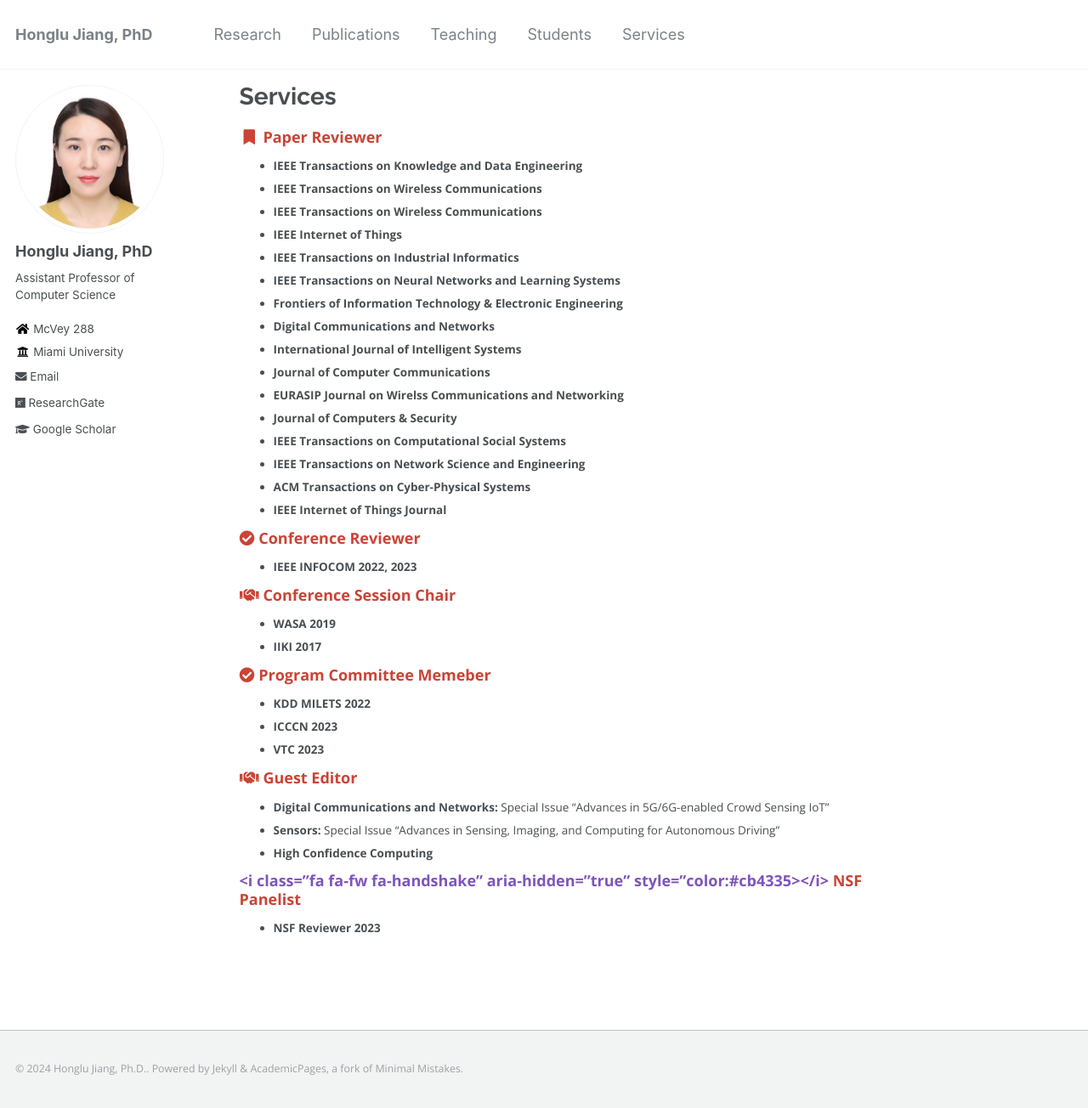
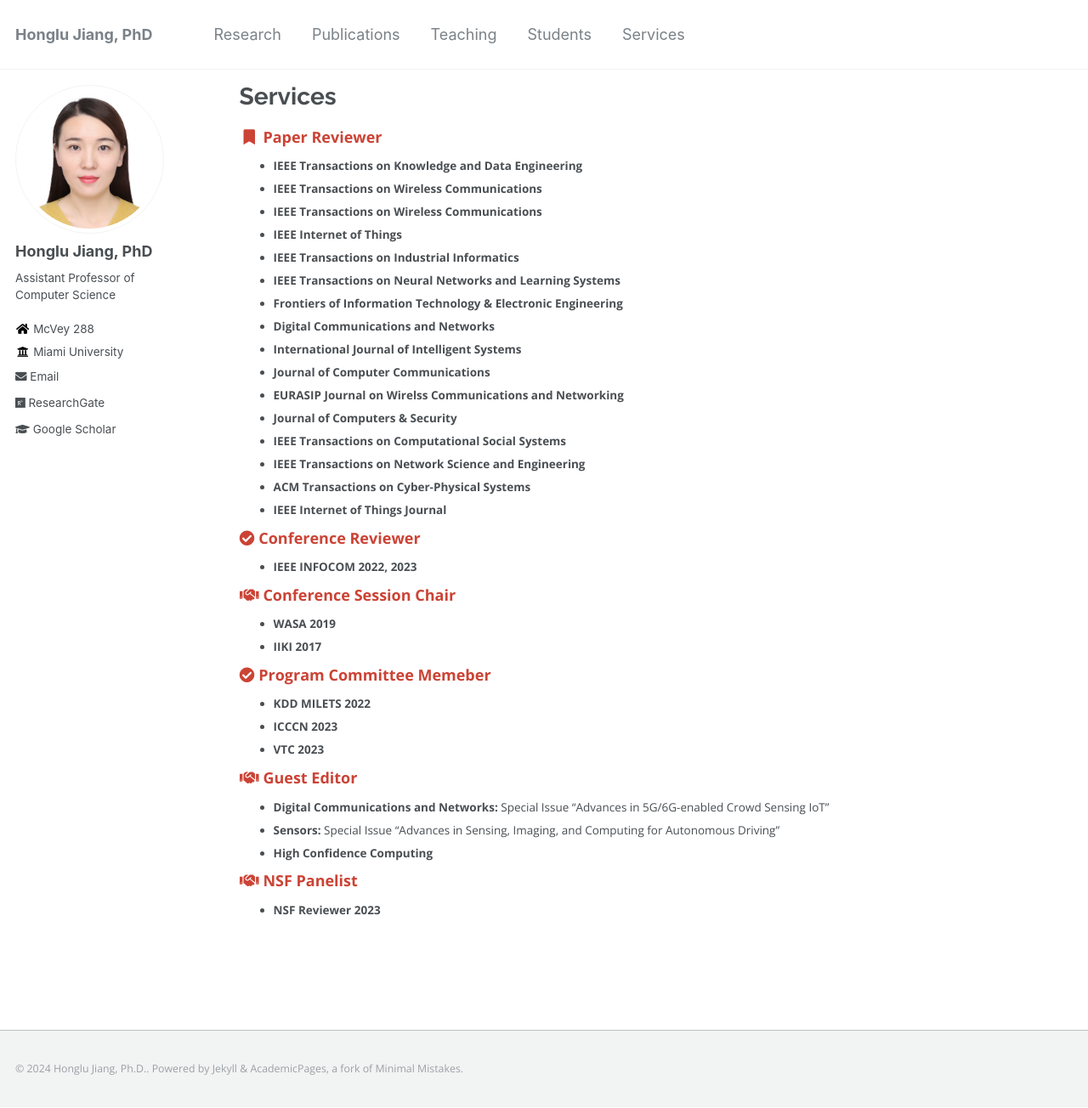
Before and after one commit to hljiang0720/hljiang.github.io, a Jekyll site: the page built from _pages/services.md, in a window 1280 px wide and 1304 px high. Shown: the whole window at 85% size. Built offline with Jekyll 4.4.1, drawn with Linux system fonts in a browser that asks for light colours.

Commit message:
Update services.md

```diff
--- a/_pages/services.md
+++ b/_pages/services.md
@@ -43,5 +43,5 @@ author_profile: true
   * **Sensors:** Special Issue "Advances in Sensing, Imaging, and Computing for Autonomous Driving"
   * **High Confidence Computing**
 
-### <i class="fa fa-fw fa-handshake" aria-hidden="true" style="color:#cb4335></i><font color="#cb4335"> NSF Panelist</font>
+### <i class="fa fa-fw fa-handshake" aria-hidden="true" style="color:#cb4335"></i><font color="#cb4335"> NSF Panelist</font>
    * **NSF Reviewer 2023**
```
